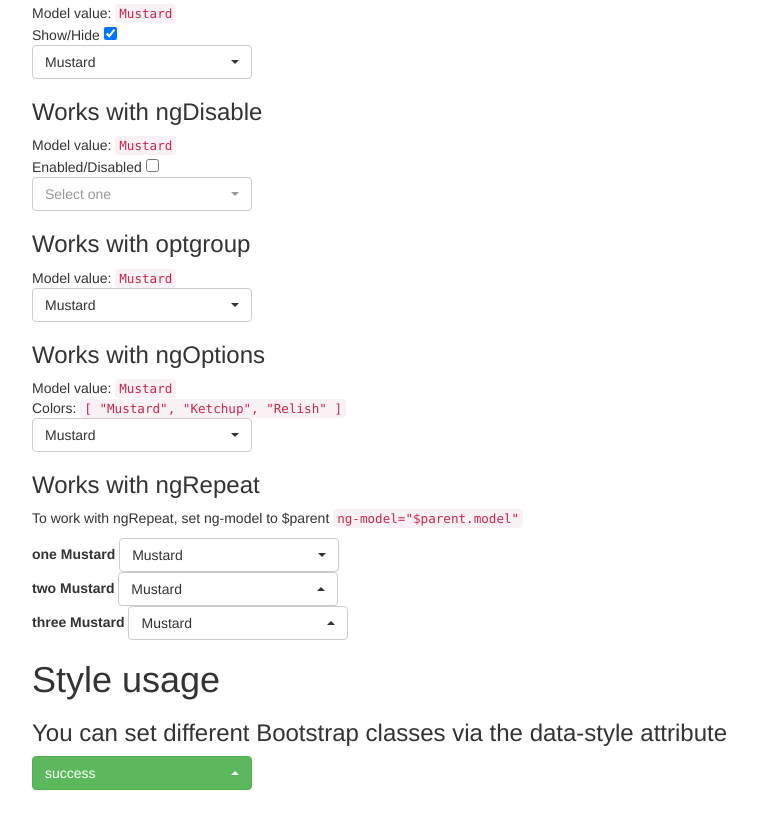
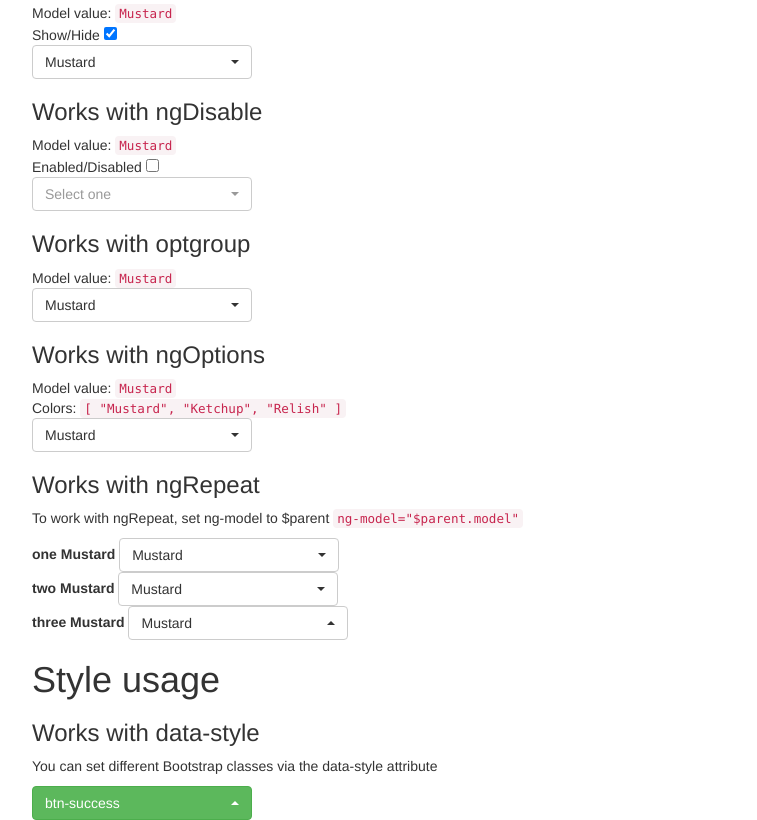
Before and after one commit to joaoneto/angular-bootstrap-select, a website: page demo/index.html in a window 1280 px wide. Shown: the part 494-1314 px from the top of the page, without its empty margins (38-795 px from the left). Before the commit the page ends 1284 px from the top, so only its background shows below. Drawn offline with nearby package versions, Linux system fonts and the light colour scheme.

Commit message:
fix(selectpicker) changed styles to theme attr

```diff
--- a/demo/index.html
+++ b/demo/index.html
@@ -118,11 +118,13 @@
             <section id="simple-usage" ng-controller="StyleCtrl" dropdown-toggle>
                 <h1>Style usage</h1>
                 <div>
-                    <h3>You can set different Bootstrap classes via the data-style attribute</h3>
-                    <select selectpicker="" data-style="btn-{{color}}" ng-model="color">
-                        <option value="primary">primary</option>
-                        <option value="info">info</option>
-                        <option value="success">success</option>
+                    <h3>Works with data-style</h3>
+                    <p>You can set different Bootstrap classes via the data-style attribute</p>
+                    <select selectpicker="" sp-theme="btn-{{color}}" ng-model="color">
+                        <option value="primary">btn-primary</option>
+                        <option value="info">btn-info</option>
+                        <option value="success">btn-success</option>
+                        <option value="danger">btn-danger</option>
                     </select>
                 </div>
             </section>
--- a/src/angular-bootstrap-select.js
+++ b/src/angular-bootstrap-select.js
@@ -177,6 +177,7 @@ angular.module('angular-bootstrap-select', [])
 function selectpickerDirective($parse) {
   return {
     restrict: 'A',
+    priority: 1000,
     link: function (scope, element, attrs) {
       function refresh(newVal) {
         scope.$applyAsync(function () {
@@ -185,10 +186,14 @@ function selectpickerDirective($parse) {
         });
       }
 
-      attrs.$observe('style', function (val) {
-        console.log(val)
-        element.selectpicker('setStyle', val);
-      })
+      attrs.$observe('spTheme', function (val) {
+        scope.$applyAsync(function () {
+          element.data('selectpicker').$button.removeClass(function (i, c) {
+            return (c.match(/(^|\s)?btn-\S+/g) || []).join(' ');
+          });
+          element.selectpicker('setStyle', val);
+        });
+      });
 
       element.selectpicker($parse(attrs.selectpicker)());
       element.selectpicker('refresh');
```
